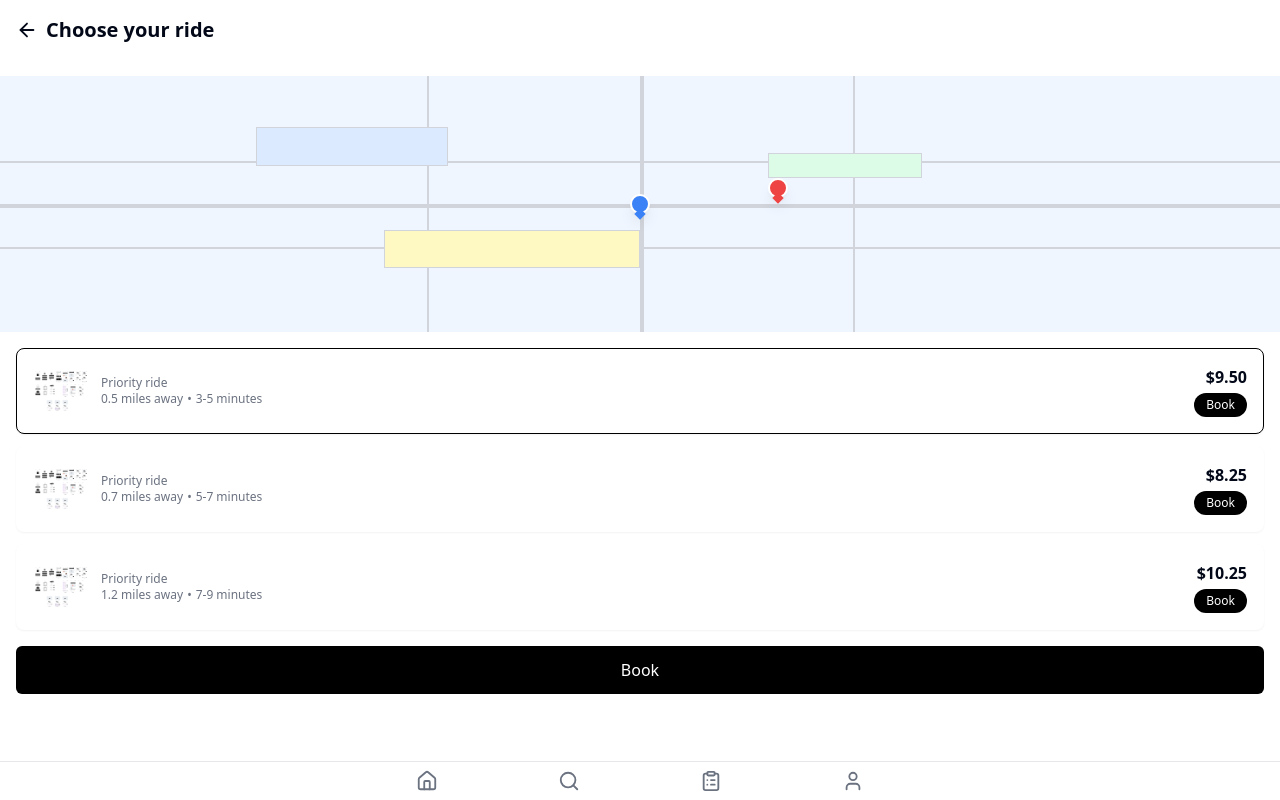
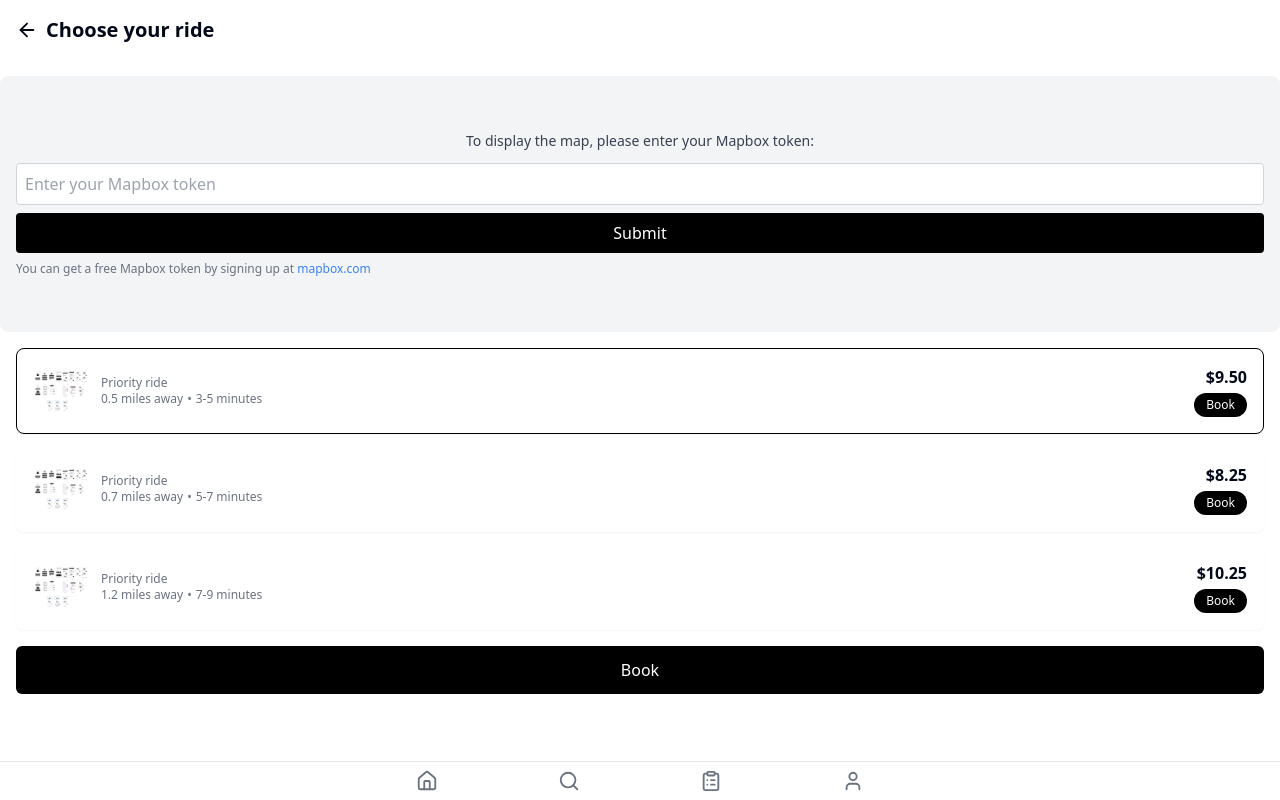
Before and after one commit to ericas728/prototype-5-8, a React (Vite) app: page /ride-selection in a window 1280 px wide. Built offline with nearby package versions, Linux system fonts and the light colour scheme.

Commit message:
Refactor: Integrate real map
Integrate a real map component and remove the dependency on external map applications.

```diff
--- a/src/components/MapboxMap.tsx
+++ b/src/components/MapboxMap.tsx
@@ -1,64 +1,155 @@
 
-import React from "react";
+import React, { useEffect, useRef, useState } from "react";
+import mapboxgl from "mapbox-gl";
+import "mapbox-gl/dist/mapbox-gl.css";
 
 interface MapboxMapProps {
   className?: string;
   center?: [number, number];
   zoom?: number;
+  markers?: {
+    position: [number, number];
+    color: string;
+  }[];
 }
 
 const MapboxMap: React.FC<MapboxMapProps> = ({
   className = "",
   center = [-122.4194, 37.7749], // Default to San Francisco
-  zoom = 12
+  zoom = 12,
+  markers = []
 }) => {
-  // Calculate the appropriate map style based on the class name
-  const mapHeight = className.includes("h-64") ? "h-64" : "h-full";
-  const mapStyle = `${className} ${mapHeight} flex items-center justify-center bg-gray-100`;
+  const mapContainerRef = useRef<HTMLDivElement>(null);
+  const map = useRef<mapboxgl.Map | null>(null);
+  const [mapboxToken, setMapboxToken] = useState<string | null>(localStorage.getItem("mapbox_token"));
+  const [showTokenInput, setShowTokenInput] = useState<boolean>(!mapboxToken);
 
+  // Handle token input
+  const handleTokenSubmit = (e: React.FormEvent) => {
+    e.preventDefault();
+    const input = document.getElementById("mapbox-token") as HTMLInputElement;
+    const token = input.value.trim();
+    if (token) {
+      localStorage.setItem("mapbox_token", token);
+      setMapboxToken(token);
+      setShowTokenInput(false);
+    }
+  };
+
+  useEffect(() => {
+    // If we don't have a token or container, don't initialize the map
+    if (!mapboxToken || !mapContainerRef.current) return;
+
+    try {
+      // Set the access token
+      mapboxgl.accessToken = mapboxToken;
+
+      // Initialize the map
+      map.current = new mapboxgl.Map({
+        container: mapContainerRef.current,
+        style: "mapbox://styles/mapbox/streets-v11",
+        center: center,
+        zoom: zoom,
+        attributionControl: false
+      });
+
+      // Add navigation controls
+      map.current.addControl(new mapboxgl.NavigationControl(), "bottom-right");
+
+      // Add markers if provided
+      markers.forEach(marker => {
+        const el = document.createElement('div');
+        el.className = 'marker';
+        el.style.backgroundColor = marker.color;
+        el.style.width = '15px';
+        el.style.height = '15px';
+        el.style.borderRadius = '50%';
+        el.style.border = '2px solid white';
+        el.style.boxShadow = '0 0 2px rgba(0,0,0,0.3)';
+
+        new mapboxgl.Marker(el)
+          .setLngLat(marker.position)
+          .addTo(map.current!);
+      });
+
+      // Add user location marker
+      navigator.geolocation.getCurrentPosition(
+        (position) => {
+          if (map.current) {
+            const userLocation: [number, number] = [position.coords.longitude, position.coords.latitude];
+
+            const el = document.createElement('div');
+            el.className = 'user-marker';
+            el.style.backgroundColor = '#3b82f6';
+            el.style.width = '20px';
+            el.style.height = '20px';
+            el.style.borderRadius = '50%';
+            el.style.border = '3px solid white';
+            el.style.boxShadow = '0 0 3px rgba(0,0,0,0.5)';
+
+            new mapboxgl.Marker(el)
+              .setLngLat(userLocation)
+              .addTo(map.current);
+
+            // Center map on user location if no other center is specified
+            if (center[0] === -122.4194 && center[1] === 37.7749) {
+              map.current.flyTo({
+                center: userLocation,
+                zoom: 14,
+                essential: true
+              });
+            }
+          }
+        },
+        (error) => {
+          console.error("Error getting user location:", error);
+        }
+      );
+    } catch (error) {
+      console.error("Error initializing map:", error);
+      // If there's an error with the token, we'll show the input again
+      setShowTokenInput(true);
+      localStorage.removeItem("mapbox_token");
+    }
+
+    // Cleanup
+    return () => {
+      if (map.current) {
+        map.current.remove();
+      }
+    };
+  }, [mapboxToken, center, zoom, markers]);
+
+  // Render token input if no token is available
+  if (showTokenInput) {
+    return (
+      <div className={`flex flex-col items-center justify-center p-4 ${className} bg-gray-100 rounded-lg`}>
+        <p className="text-sm text-gray-700 mb-3">To display the map, please enter your Mapbox token:</p>
+        <form onSubmit={handleTokenSubmit} className="w-full">
+          <input
+            id="mapbox-token"
+            type="text"
+            placeholder="Enter your Mapbox token"
+            className="w-full p-2 mb-2 border border-gray-300 rounded"
+          />
+          <button
+            type="submit"
+            className="w-full bg-black text-white p-2 rounded"
+          >
+            Submit
+          </button>
+          <p className="text-xs text-gray-500 mt-2">
+            You can get a free Mapbox token by signing up at <a href="https://www.mapbox.com/" target="_blank" rel="noopener noreferrer" className="text-blue-500">mapbox.com</a>
+          </p>
+        </form>
+      </div>
+    );
+  }
+
+  // Render the map
   return (
-    <div className={mapStyle}>
-      <div className="relative w-full h-full overflow-hidden">
-        {/* Static map background */}
-        <div className="absolute inset-0 bg-blue-50">
-          {/* Simulated roads */}
-          <div className="absolute left-0 right-0 top-1/2 h-1 bg-gray-300"></div>
-          <div className="absolute left-0 right-0 top-1/3 h-0.5 bg-gray-300"></div>
-          <div className="absolute left-0 right-0 top-2/3 h-0.5 bg-gray-300"></div>
-          <div className="absolute top-0 bottom-0 left-1/2 w-1 bg-gray-300"></div>
-          <div className="absolute top-0 bottom-0 left-1/3 w-0.5 bg-gray-300"></div>
-          <div className="absolute top-0 bottom-0 left-2/3 w-0.5 bg-gray-300"></div>
-
-          {/* Simulated blocks */}
-          <div className="absolute left-[20%] top-[20%] w-[15%] h-[15%] bg-blue-100 border border-gray-300"></div>
-          <div className="absolute left-[60%] top-[30%] w-[12%] h-[10%] bg-green-100 border border-gray-300"></div>
-          <div className="absolute left-[30%] top-[60%] w-[20%] h-[15%] bg-yellow-100 border border-gray-300"></div>
-
-          {/* Current location marker */}
-          <div className="absolute left-1/2 top-1/2 transform -translate-x-1/2 -translate-y-1/2">
-            <div className="w-5 h-5 bg-blue-500 rounded-full border-2 border-white shadow-lg"></div>
-            <div className="absolute -bottom-1 left-1/2 transform -translate-x-1/2 rotate-45 w-2 h-2 bg-blue-500"></div>
-          </div>
-        </div>
-
-        {/* Destination marker */}
-        <div className="absolute left-[60%] top-[40%]">
-          <div className="w-5 h-5 bg-red-500 rounded-full border-2 border-white shadow-lg"></div>
-          <div className="absolute -bottom-1 left-1/2 transform -translate-x-1/2 rotate-45 w-2 h-2 bg-red-500"></div>
-        </div>
-
-        {/* Route line */}
-        <svg className="absolute inset-0 w-full h-full pointer-events-none">
-          <path
-            d="M 50% 50% Q 55% 45%, 60% 40%"
-            stroke="#3b82f6"
-            strokeWidth="3"
-            strokeLinecap="round"
-            strokeDasharray="5,5"
-            fill="none"
-          />
-        </svg>
-      </div>
+    <div className={`${className} relative`}>
+      <div ref={mapContainerRef} className="absolute inset-0" />
     </div>
   );
 };
--- a/src/pages/Home.tsx
+++ b/src/pages/Home.tsx
@@ -10,12 +10,29 @@ interface LocationSuggestion {
   name: string;
   address?: string;
   distance?: string;
+  coordinates?: [number, number]; // Added coordinates property
 }
 
 const Home = () => {
   const [location, setLocation] = useState("");
   const [selectedLocation, setSelectedLocation] = useState<LocationSuggestion | null>(null);
   const navigate = useNavigate();
+
+  // Example store locations with coordinates
+  const stores = [
+    {
+      id: "target",
+      name: "Target",
+      distance: "0.5 miles away",
+      coordinates: [-122.4124, 37.7785] as [number, number]
+    },
+    {
+      id: "walmart",
+      name: "Walmart",
+      distance: "1.2 miles away",
+      coordinates: [-122.4284, 37.7690] as [number, number]
+    }
+  ];
 
   const handleLocationChange = (e: React.ChangeEvent<HTMLInputElement>) => {
     setLocation(e.target.value);
@@ -29,6 +46,18 @@ const Home = () => {
   const handleFindRide = () => {
     navigate("/ride-selection");
   };
+
+  // Prepare markers for the map
+  const markers = [
+    // Add markers for stores
+    ...stores.map(store => ({
+      position: store.coordinates,
+      color: store.id === "target" ? "#ef4444" : "#3b82f6"
+    }))
+  ];
+
+  // If we have selected location coordinates, use them for the map center
+  const mapCenter = selectedLocation?.coordinates || [-122.4194, 37.7749];
 
   return (
     <div className="min-h-screen bg-white flex flex-col">
@@ -67,29 +96,26 @@ const Home = () => {
 
       {/* Map view */}
       <div className="flex-1 relative">
-        <MapboxMap className="h-full" />
+        <MapboxMap
+          className="h-full"
+          center={mapCenter}
+          zoom={14}
+          markers={markers}
+        />
 
         {/* Store cards */}
         <div className="absolute bottom-20 left-0 right-0 px-5">
-          <div className="bg-white shadow-md rounded-lg p-3 mb-3 flex items-center">
-            <div className="bg-red-500 h-10 w-10 rounded-md flex items-center justify-center mr-3">
-              <span className="text-white font-bold">T</span>
+          {stores.map(store => (
+            <div key={store.id} className="bg-white shadow-md rounded-lg p-3 mb-3 flex items-center">
+              <div className={`${store.id === 'target' ? 'bg-red-500' : 'bg-blue-500'} h-10 w-10 rounded-md flex items-center justify-center mr-3`}>
+                <span className="text-white font-bold">{store.name.charAt(0)}</span>
+              </div>
+              <div className="flex-1">
+                <h3 className="font-medium">{store.name}</h3>
+                <p className="text-xs text-gray-500">{store.distance}</p>
+              </div>
             </div>
-            <div className="flex-1">
-              <h3 className="font-medium">Target</h3>
-              <p className="text-xs text-gray-500">0.5 miles away</p>
-            </div>
-          </div>
-
-          <div className="bg-white shadow-md rounded-lg p-3 mb-3 flex items-center">
-            <div className="bg-blue-500 h-10 w-10 rounded-md flex items-center justify-center mr-3">
-              <span className="text-white font-bold">W</span>
-            </div>
-            <div className="flex-1">
-              <h3 className="font-medium">Walmart</h3>
-              <p className="text-xs text-gray-500">1.2 miles away</p>
-            </div>
-          </div>
+          ))}
         </div>
 
         {/* Find ride button */}
--- a/src/pages/RideDetails.tsx
+++ b/src/pages/RideDetails.tsx
@@ -7,6 +7,24 @@ import Navbar from "@/components/Navbar";
 
 const RideDetails = () => {
   const navigate = useNavigate();
+
+  // Example destination
+  const destination = [-122.4124, 37.7785] as [number, number]; // Target location
+
+  // Mock user location
+  const userLocation = [-122.4194, 37.7749] as [number, number]; // San Francisco
+
+  // Markers for the map
+  const markers = [
+    {
+      position: userLocation,
+      color: "#3b82f6" // Blue for user location
+    },
+    {
+      position: destination,
+      color: "#ef4444" // Red for destination
+    }
+  ];
 
   return (
     <div className="min-h-screen bg-white flex flex-col">
@@ -21,7 +39,12 @@ const RideDetails = () => {
 
       {/* Map section */}
       <div className="h-64">
-        <MapboxMap className="h-full" />
+        <MapboxMap
+          className="h-full"
+          center={[(userLocation[0] + destination[0]) / 2, (userLocation[1] + destination[1]) / 2]}
+          zoom={13}
+          markers={markers}
+        />
       </div>
 
       {/* Ride details */}
--- a/src/pages/RideSelection.tsx
+++ b/src/pages/RideSelection.tsx
@@ -10,10 +10,28 @@ const RideSelection = () => {
   const navigate = useNavigate();
   const [selectedRideIndex, setSelectedRideIndex] = useState(0);
 
+  // Example destination
+  const destination = [-122.4124, 37.7785] as [number, number]; // Target location
+
+  // Mock user location
+  const userLocation = [-122.4194, 37.7749] as [number, number]; // San Francisco
+
   const rides = [
     { distance: "0.5 miles away", duration: "3-5 minutes", price: "9.50" },
     { distance: "0.7 miles away", duration: "5-7 minutes", price: "8.25" },
     { distance: "1.2 miles away", duration: "7-9 minutes", price: "10.25" }
+  ];
+
+  // Markers for the map
+  const markers = [
+    {
+      position: userLocation,
+      color: "#3b82f6" // Blue for user location
+    },
+    {
+      position: destination,
+      color: "#ef4444" // Red for destination
+    }
   ];
 
   const handleRideSelect = (index: number) => {
@@ -37,7 +55,12 @@ const RideSelection = () => {
 
       {/* Map section */}
       <div className="h-64">
-        <MapboxMap className="h-full" />
+        <MapboxMap
+          className="h-full"
+          center={[(userLocation[0] + destination[0]) / 2, (userLocation[1] + destination[1]) / 2]}
+          zoom={13}
+          markers={markers}
+        />
       </div>
 
       {/* Ride options */}
```
Also changed, not shown: src/components/LocationInput.tsx (+13 -12 lines).
